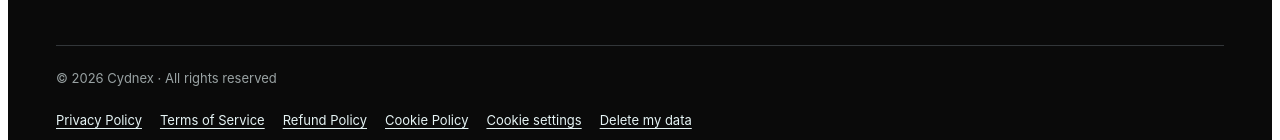
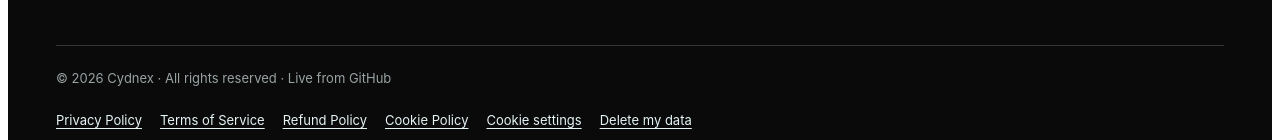
Before and after one commit to cydnex-site/cydnex-site, a plain HTML site: page index.html in a window 1280 px wide. Shown: the part 8896-9036 px from the top of the page. Drawn offline with Linux system fonts and the light colour scheme.

Commit message:
Test auto-deploy from GitHub
Co-Authored-By: Claude Fable 5 <noreply@anthropic.com>
Claude-Session: https://claude.ai/code/session_011MTTBp4WTiDWphBGthCsrz

```diff
--- a/index.html
+++ b/index.html
@@ -159,7 +159,7 @@
 <div><b>Services</b><a href="services.html#pentest">Penetration testing</a><a href="services.html#soc">Managed SOC</a><a href="services.html#cloud">Cloud security</a><a href="services.html#compliance">Compliance</a><a href="services.html">All services</a></div>
 <div><b>Academy</b><a href="training.html">All tracks</a><a href="training.html#webinar">Weekly webinar</a><a href="index.html?service=Online%20training%20course#contact">Enrol</a></div>
 <div><b>Company</b><a href="about.html">About</a><a href="reports.html">Sample reports</a><a href="industries.html">Industries</a><a href="careers.html">Careers</a><a href="disclosure.html">Responsible disclosure</a><a href="index.html#contact">Contact</a></div></div>
-<p class="legal">© 2026 <span data-b>Cydnex</span> · All rights reserved</p><nav class="legal-links" aria-label="Legal"><a href="privacy.html">Privacy Policy</a><a href="terms.html">Terms of Service</a><a href="refund.html">Refund Policy</a><a href="cookies.html">Cookie Policy</a><button type="button" id="cset">Cookie settings</button><a href="privacy.html#delete">Delete my data</a></nav><p class="tm">CompTIA, Security+, CySA+ and PenTest+ are trademarks of CompTIA, Inc. CISSP is a trademark of ISC2. CISM is a trademark of ISACA. Cydnex is not affiliated with or endorsed by them. Other framework names belong to their owners.</p></div></footer>
+<p class="legal">© 2026 <span data-b>Cydnex</span> · All rights reserved · Live from GitHub</p><nav class="legal-links" aria-label="Legal"><a href="privacy.html">Privacy Policy</a><a href="terms.html">Terms of Service</a><a href="refund.html">Refund Policy</a><a href="cookies.html">Cookie Policy</a><button type="button" id="cset">Cookie settings</button><a href="privacy.html#delete">Delete my data</a></nav><p class="tm">CompTIA, Security+, CySA+ and PenTest+ are trademarks of CompTIA, Inc. CISSP is a trademark of ISC2. CISM is a trademark of ISACA. Cydnex is not affiliated with or endorsed by them. Other framework names belong to their owners.</p></div></footer>
 
 
 <div class="ck" id="ck" role="dialog" aria-labelledby="ck-h" aria-describedby="ck-p" hidden><h2 id="ck-h">Your choice on cookies</h2><p id="ck-p">We use no tracking or advertising cookies. One optional item: our fonts load from Google Fonts, which shares your IP address with Google. Say no and the site uses your device's fonts instead. Details in our <a href="cookies.html">Cookie Policy</a>.</p><div class="row"><button type="button" id="ck-no">Use device fonts</button><button type="button" id="ck-yes">Allow Google Fonts</button></div></div>
```
